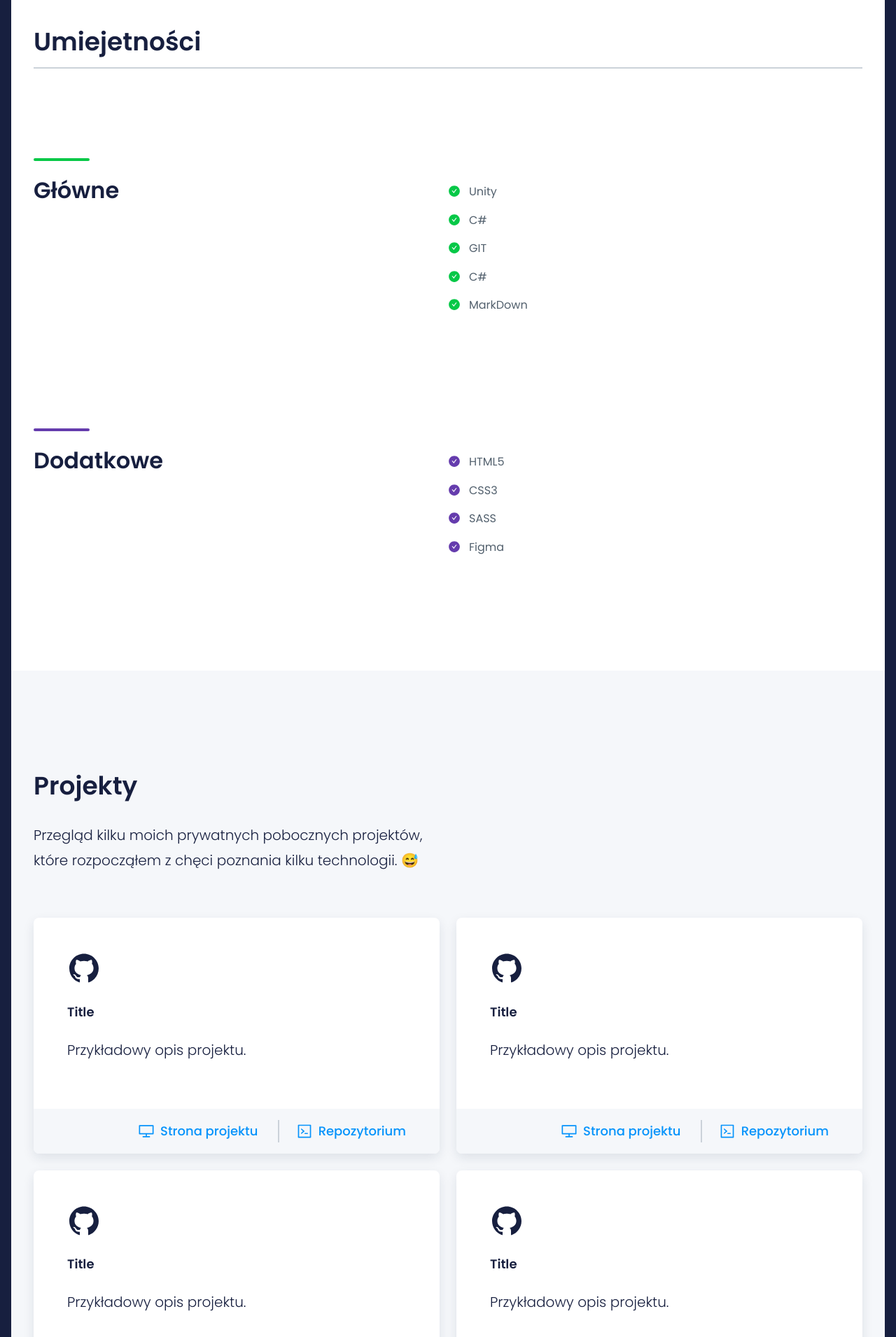
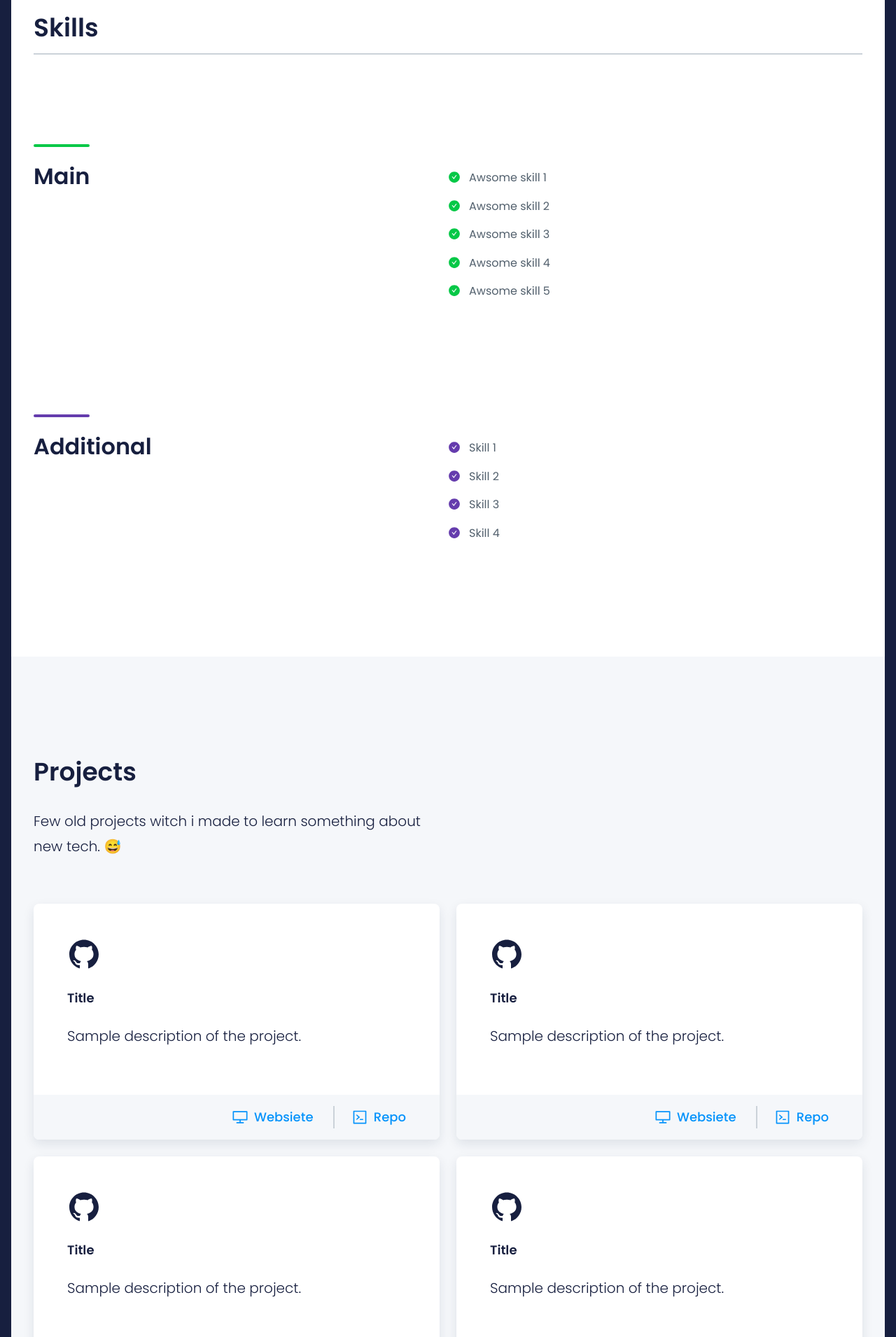
Before and after one commit to Dawid93/SimplePortfolioLayout, a plain HTML site: page src/content/index.html in a window 1280 px wide. Shown: the part 890-2800 px from the top of the page at 70% size. Drawn offline with nearby package versions, Linux system fonts and the light colour scheme; files that its build step writes are made by us from their sources; files whose address does not match are found by name.

Commit message:
Add fake content

```diff
--- a/src/content/index.html
+++ b/src/content/index.html
@@ -24,38 +24,36 @@
   <!-- Section about -->
   <section class="about">
     <img src="assets/img/avatar.png" class="about__image" alt="Moje zdjęcie" />
-    <h1 class="about__title">Cześć! 👋🏻 Mam na imię Dawid i jestem Game Developerem z kilku letnim doświadczeniem
-      oraz zagorzałym fanem elektronicznej rozrywki. </h1>
-    <p class="about__description">Jeśli jesteś ciekaw nad czym do tej pory pracowałem lub jakie są moję umiejetności
-      to zerknij do sekcji z moim <a class="about__link" href="#my-experience">doświadczeniem</a> z <a
-        class="about__link" href="#my-projects">projektami</a> lub <a class="about__link"
-        href="#my-skills">umiejetnościami</a>.</p>
+    <h1 class="about__title">HI! 👋🏻 My name is John Doe and I'm freelancer with several years experience.</h1>
+    <p class="about__description">Lorem ipsum dolor sit, amet consectetur adipisicing elit. Facere vitae eveniet unde culpa magnam distinctio sint et, molestiae nesciunt vel error velit in mollitia. Deleniti repellendus saepe quod magnam itaque!<a class="about__link" href="#my-experience">experience</a> z <a
+        class="about__link" href="#my-projects">projects</a> lub <a class="about__link"
+        href="#my-skills">skills</a>.</p>
 
     <a class="about__mail" href="mailto:template@mail.com">Template Mail</a>
   </section>
 
   <!-- Section skills -->
   <section class="skills" id="my-skills">
-    <h2 class="skills__title">Umiejetności</h2>
+    <h2 class="skills__title">Skills</h2>
 
     <section class="skills-list skills-list--green">
-      <h3 class="skills-list__title">Główne</h3>
+      <h3 class="skills-list__title">Main</h3>
       <ul class="skills-list__list">
-        <li class="skills-list__item">Unity</li>
-        <li class="skills-list__item">C#</li>
-        <li class="skills-list__item">GIT</li>
-        <li class="skills-list__item">C#</li>
-        <li class="skills-list__item">MarkDown</li>
+        <li class="skills-list__item">Awsome skill 1</li>
+        <li class="skills-list__item">Awsome skill 2</li>
+        <li class="skills-list__item">Awsome skill 3</li>
+        <li class="skills-list__item">Awsome skill 4</li>
+        <li class="skills-list__item">Awsome skill 5</li>
       </ul>
     </section>
 
     <section class="skills-list skills-list--violet">
-      <h3 class="skills-list__title">Dodatkowe</h3>
+      <h3 class="skills-list__title">Additional</h3>
       <ul class="skills-list__list">
-        <li class="skills-list__item">HTML5</li>
-        <li class="skills-list__item">CSS3</li>
-        <li class="skills-list__item">SASS</li>
-        <li class="skills-list__item">Figma</li>
+        <li class="skills-list__item">Skill 1</li>
+        <li class="skills-list__item">Skill 2</li>
+        <li class="skills-list__item">Skill 3</li>
+        <li class="skills-list__item">Skill 4</li>
       </ul>
     </section>
   </section>
@@ -63,20 +61,19 @@
   <!-- Projects -->
   <section class="projects" id="my-projects">
     <div class="container">
-      <h2 class="projects__title">Projekty</h2>
-      <p class="projects__description">Przegląd kilku moich prywatnych pobocznych projektów, które rozpocząłem z chęci
-        poznania kilku technologii. 😅</p>
+      <h2 class="projects__title">Projects</h2>
+      <p class="projects__description">Few old projects witch i made to learn something about new tech. 😅</p>
 
       <ul class="projects-list">
         <li class="project">
           <div class="project__container">
             <img class="project__logo" src="assets/img/github-icon.svg" alt="">
             <h3 class="project__title">Title</h3>
-            <p class="project__description">Przykładowy opis projektu.</p>
+            <p class="project__description">Sample description of the project.</p>
           </div>
           <div class="project__footer">
-            <a class="project__link project__link--page" href="#">Strona projektu</a>
-            <a class="project__link project__link--repo" href="#">Repozytorium</a>
+            <a class="project__link project__link--page" href="#">Websiete</a>
+            <a class="project__link project__link--repo" href="#">Repo</a>
           </div>
         </li>
 
@@ -84,11 +81,11 @@
           <div class="project__container">
             <img class="project__logo" src="assets/img/github-icon.svg" alt="">
             <h3 class="project__title">Title</h3>
-            <p class="project__description">Przykładowy opis projektu.</p>
+            <p class="project__description">Sample description of the project.</p>
           </div>
           <div class="project__footer">
-            <a class="project__link project__link--page" href="#">Strona projektu</a>
-            <a class="project__link project__link--repo" href="#">Repozytorium</a>
+            <a class="project__link project__link--page" href="#">Websiete</a>
+            <a class="project__link project__link--repo" href="#">Repo</a>
           </div>
         </li>
 
@@ -96,11 +93,11 @@
           <div class="project__container">
             <img class="project__logo" src="assets/img/github-icon.svg" alt="">
             <h3 class="project__title">Title</h3>
-            <p class="project__description">Przykładowy opis projektu.</p>
+            <p class="project__description">Sample description of the project.</p>
           </div>
           <div class="project__footer">
-            <a class="project__link project__link--page" href="#">Strona projektu</a>
-            <a class="project__link project__link--repo" href="#">Repozytorium</a>
+            <a class="project__link project__link--page" href="#">Websiete</a>
+            <a class="project__link project__link--repo" href="#">Repo</a>
           </div>
         </li>
 
@@ -108,11 +105,11 @@
           <div class="project__container">
             <img class="project__logo" src="assets/img/github-icon.svg" alt="">
             <h3 class="project__title">Title</h3>
-            <p class="project__description">Przykładowy opis projektu.</p>
+            <p class="project__description">Sample description of the project.</p>
           </div>
           <div class="project__footer">
-            <a class="project__link project__link--page" href="#">Strona projektu</a>
-            <a class="project__link project__link--repo" href="#">Repozytorium</a>
+            <a class="project__link project__link--page" href="#">Websiete</a>
+            <a class="project__link project__link--repo" href="#">Repo</a>
           </div>
         </li>
       </ul>
@@ -122,8 +119,8 @@
   <footer class="footer">
     <div class="container">
       <section class="contact">
-        <h2 class="contact__title">Kontakt</h2>
-        <p class="contact__description">Jestem otwarty na nowe propozycje współpracy.</p>
+        <h2 class="contact__title">Contact</h2>
+        <p class="contact__description">I'm open for new buisnes oportunities.</p>
         <ul class="social">
           <li class="social__item"><a class="social__link" href="#"><img class="social_icon"
                 src="assets/img/linkedin.svg" alt="linkedin"></a></li>
```
